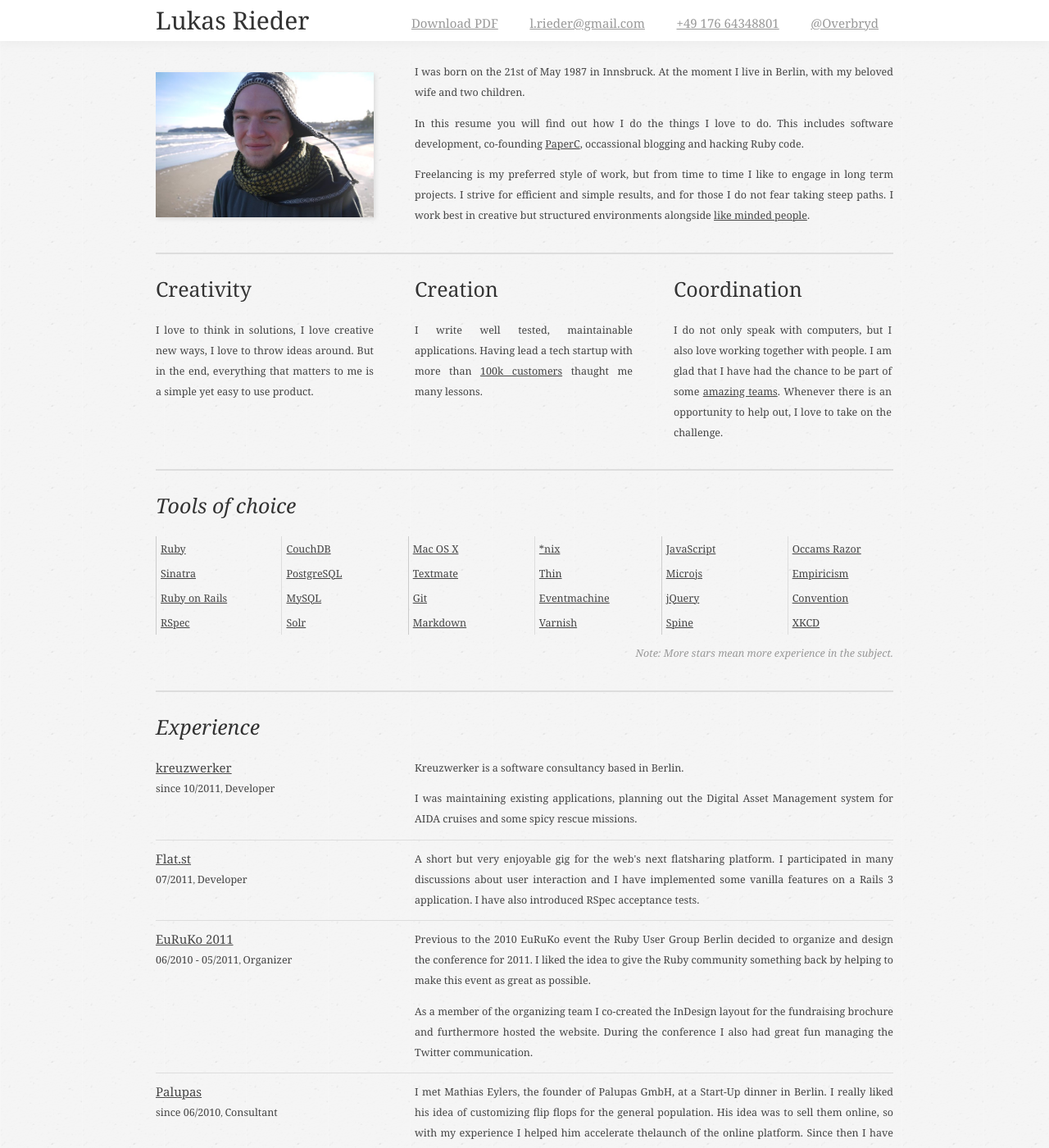
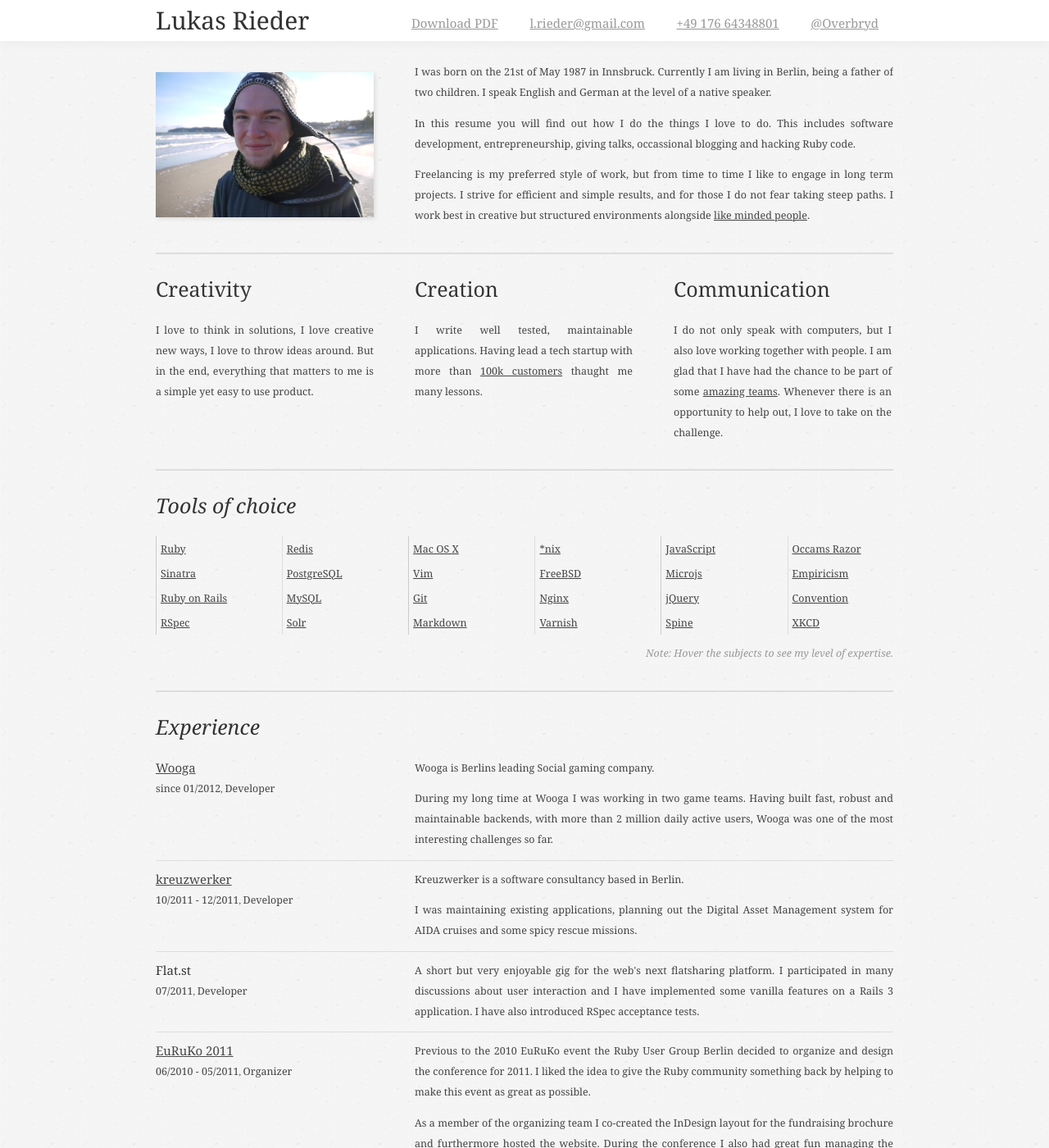
Before and after one commit to Overbryd/overbryd.github.io, a Jekyll site: the page resume/index.html, which Jekyll copies as it is, in a window 1280 px wide and 1400 px high. Shown: the whole window at 82% size. Built offline with Jekyll 4.4.1, drawn with Linux system fonts in a browser that asks for light colours; comment, search, counter and statistics services are not loaded; some of the changed text lies outside the part shown.

Commit message:
Updated my resume

```diff
--- a/_config.yml
+++ b/_config.yml
@@ -1,7 +1,5 @@
-auto: true
-server: true
-server_port: 4000
+port: 4000
 source: .
 destination: ./_site
-pygments: true
+highlighter: "pygments"
 lsi: true
--- a/resume/index.html
+++ b/resume/index.html
@@ -25,8 +25,8 @@
 
   <div id="profile">
     <img id="photo" src="images/Lukas.jpg" />
-    <p>I was born on the 21st of May 1987 in Innsbruck. At the moment I live in Berlin, with my beloved wife and two children.</p>
-    <p>In this resume you will find out how I do the things I love to do. This includes software development, co-founding <a href="http://paperc.de" title="Germans tech startup of the year 2009">PaperC</a>, occassional blogging and hacking Ruby code. </p>
+    <p>I was born on the 21st of May 1987 in Innsbruck. Currently I am living in Berlin, being a father of two children. I speak English and German at the level of a native speaker.</p>
+    <p>In this resume you will find out how I do the things I love to do. This includes software development, entrepreneurship, giving talks, occassional blogging and hacking Ruby code. </p>
     <p>Freelancing is my preferred style of work, but from time to time I like to engage in long term projects. I strive for efficient and simple results, and for those I do not fear taking steep paths. I work best in creative but structured environments alongside <a href="http://co-up.de" title="co.up coworking space Berlin">like minded people</a>.</p>
   </div>
 
@@ -40,7 +40,7 @@
       <p>I write well tested, maintainable applications. Having lead a tech startup with more than <a href="http://blog.paperc.de/2011/04/feiere-mit-uns-den-100-000-registrierten-nutzer/" title="German blog article about the 100.000th user of PaperC">100k customers</a> thaught me many lessons.</p>
     </div>
     <div>
-      <h2>Coordination</h2>
+      <h2>Communication</h2>
       <p>I do not only speak with computers, but I also love working together with people. I am glad that I have had the chance to be part of some <a href="http://upstre.am" title="For example upstream software consultancy">amazing teams</a>. Whenever there is an opportunity to help out, I love to take on the challenge.</p>
     </div>
   </div>
@@ -50,7 +50,7 @@
     <table>
       <tr>
         <td title="★★★★★ The Ruby programming language"><a href="http://www.ruby-lang.org">Ruby</a></td>
-        <td title="★★★☆☆ Apache CouchDB is a document-oriented database that can be queried and indexed using JavaScript in a MapReduce fashion"><a href="http://couchdb.apache.org">CouchDB</a></td>
+        <td title="★★★★★ Redis is an advanced in memory key value store."><a href="http://redis.io/">Redis</a></td>
         <td title="★★★★★ The world's most advanced desktop operating system"><a href="http://www.apple.com/macosx">Mac OS X</a></td>
         <td title="★★★★☆ A Unix-like (sometimes referred to as UN*X or *nix) operating system is one that behaves in a manner similar to a Unix system"><a href="http://en.wikipedia.org/wiki/Unix-like">*nix</a></td>
         <td title="★★★☆☆ The JavaScript programming language"><a href="developer.mozilla.org/en/JavaScript">JavaScript</a></td>
@@ -58,9 +58,9 @@
       </tr>
       <tr>
         <td title="★★★★★ Put this in your pipe and smoke it"><a href="http://www.sinatrarb.com">Sinatra</a></td>
-        <td title="★★★★☆ Sophisticated open-source Object-Relational DBMS"><a href="http://www.postgresql.org/">PostgreSQL</a></td>
-        <td title="★★★★★ Textmate is an outstandingly versatile editor for Mac OS"><a href="http://macromates.com/">Textmate</a></td>
-        <td title="A very fast Ruby webserver"><a href="http://code.macournoyer.com/thin/">Thin</a></td>
+        <td title="★★★★★ Sophisticated open-source Object-Relational DBMS"><a href="http://www.postgresql.org/">PostgreSQL</a></td>
+        <td title="★★★★★ Vim is an outstandingly versatile editor."><a href="http://www.vim.org/">Vim</a></td>
+        <td title="FreeBSD is an advanced computer operating system used to power modern servers."><a href="https://www.freebsd.org">FreeBSD</a></td>
         <td title="★★★☆☆ Microjs is a collection of tiny JavaScript libraries"><a href="http://microjs.com/">Microjs</a></td>
         <td title="em·pir·i·cism &#10 1. The theory that all knowledge is derived from sense-experience &#10 2. Practice based on experiment and observation"><a href="http://en.wikipedia.org/wiki/Empiricism">Empiricism</a></td>
       </tr>
@@ -68,7 +68,7 @@
         <td title="★★★★★ Ruby on Rails is a full stack, Web application framework optimized for sustainable programming productivity"><a href="http://rubyonrails.org">Ruby on Rails</a></td>
         <td title="★★★★★ MySQL is a very popular RDBMS"><a href="http://www.mysql.com/">MySQL</a></td>
         <td title="★★★★★ Git is a free &amp; open source, distributed version control system aiming for speed and efficiency."><a href="http://git-scm.com">Git</a></td>
-        <td title="★★★☆☆ EventMachine is a fast &amp; simple event-processing library for Ruby programs"><a href="http://rubyeventmachine.com/">Eventmachine</a></td>
+        <td title="★★★★★ Nginx is an incredibly fast and versatile Web server."><a href="http://nginx.org/">Nginx</a></td>
         <td title="★★★★☆ jQuery is a JavaScript library that is great to build web frontends rapidly."><a href="http://jquery.com">jQuery</a></td>
         <td title="Convention over configuration (also known as coding by convention) is a software design paradigm."><a href="http://en.wikipedia.org/wiki/Convention_over_configuration">Convention</a></td>
       </tr>
@@ -81,19 +81,27 @@
         <td title="Stick-figure strip featuring humour about technology, science, mathematics and relationships"><a href="http://xkcd.com/">XKCD</a></td>
       </tr>
     </table>
-    <p class="footnote noprint">Note: More stars mean more experience in the subject.</p>
+    <p class="footnote noprint">Note: Hover the subjects to see my level of expertise.</p>
   </div>
 
   <div id="experience">
     <h2>Experience</h2>
     <div>
+      <h3><a href="http://wooga.com">Wooga</a></h3>
+      <div><span class="timespan">since 01/2012</span>, <span class="role">Developer</span></div>
+      <p>Wooga is Berlins leading Social gaming company.</p>
+      <p>
+        During my long time at Wooga I was working in two game teams. Having built fast, robust and maintainable backends, with more than 2 million daily active users, Wooga was one of the most interesting challenges so far.
+      </p>
+    </div>
+    <div>
       <h3><a href="http://kreuzwerker.de">kreuzwerker</a></h3>
-      <div><span class="timespan">since 10/2011</span>, <span class="role">Developer</span></div>
+      <div><span class="timespan">10/2011 - 12/2011</span>, <span class="role">Developer</span></div>
       <p>Kreuzwerker is a software consultancy based in Berlin.</p>
       <p>I was maintaining existing applications, planning out the Digital Asset Management system for AIDA cruises and some spicy rescue missions.</p>
     </div>
     <div>
-      <h3><a href="http://flat.st">Flat.st</a></h3>
+      <h3>Flat.st</h3>
       <div><span class="timespan">07/2011</span>, <span class="role">Developer</span></div>
       <p>A short but very enjoyable gig for the web's next flatsharing platform. I participated in many discussions about user interaction and I have implemented some vanilla features on a Rails 3 application. I have also introduced RSpec acceptance tests.</p>
     </div>
@@ -120,12 +128,12 @@
       <p>My responsibilites as CTO went from implementing features to keeping the infrastructure healthy. The team size varied a lot since we often worked  together with freelancers in our project teams. At its peak the team grew up to 6 people who worked on the platform.</p>
     </div>
     <div>
-      <h3><a href="http://lrieder.com">lrieder.com Webdesign</a></h3>
+      <h3>lrieder.com Webdesign</h3>
       <div><span class="timespan">01/2007 - 08/2009</span>, <span class="role">Freelancer</span></div>
       <p>The project lrieder.com was my first approach to realize web projects as a freelancer. During that time I was responsible for designing, creating and hosting over 17 sites of small to mid sized companies. I am very happy about this time, because it was one of my first job experiences and because of the many great client relations I took away.</p>
     </div>
     <div>
-      <h3><a href="http://banffy.at">REHA institute for autistic and mentally disabled children</a></h3>
+      <h3>REHA institute for autistic and mentally disabled children</h3>
       <div><span class="timespan">10/2006 - 07/2007</span>, <span class="role">Civil service</span></div>
       <p>My alternative civilian service was a very influencal time in my life. It was an incredible experience working with disabled children. These children seem so far away from life on first sight, but they feel, live and enjoy life as much as we do.</p>
     </div>
@@ -157,7 +165,6 @@
     </div>
     <div id="influence">
       <h2>Influental people</h2>
-      <p class="footnote">I do not want to decorate myself with names. My intention is to honor some witty people from whom I have learned a lot.</p>
       <div>
         <h3>Rich Hickey</h3>
         <p>
@@ -184,19 +191,25 @@
           <a href="http://confreaks.net/videos/565-scotlandruby2011-closing-keynote">Closing Keynote</a> Scottish Ruby Conference 2011
         </p>
       </div>
+      <p class="footnote">I do not want to decorate myself with names. My intention is to honor some witty people from whom I have learned a lot.</p>
     </div>
   </div>
 
   <div id="games-sideprojects-conferences">
     <div id="games">
-      <h2>Games I have beaten</h2>
-      <h3>Starcraft II</h3>
-      <h3>Portal I &amp; II</h3>
-      <h3>Samorost I &amp; II</h3>
-      <h3>Machinarium</h3>
-      <h3>VVVVVV</h3>
-      <h3>Max Payne</h3>
-      <h3>Quake3</h3>
+      <h2>Talks I have given</h2>
+      <h3>Stateful Application Server in JRuby</h3>
+      <h3>Practical Functional Programming in Ruby</h3>
+      <h3>Wrapping Apache HTTPClient</h3>
+      <h3>Cuba Framework</h3>
+      <h3>Bitcoin Why and How</h3>
+      <h3>PStore not dead</h3>
+      <h3>Thread gem</h3>
+      <h3>Fish a shell for the 90s</h3>
+      <p class="footnote">
+        Over the time I have become an enthusiastic speaker. I am proud and love to share the work I have done with the community.
+        Checkout <a href="https://speakerdeck.com/overbryd">Speaker Deck</a> for my slides.
+      </p>
     </div>
     <div id="sideprojects">
       <h2>Side projects</h2>
```
Also changed, not shown: 3 other files.
